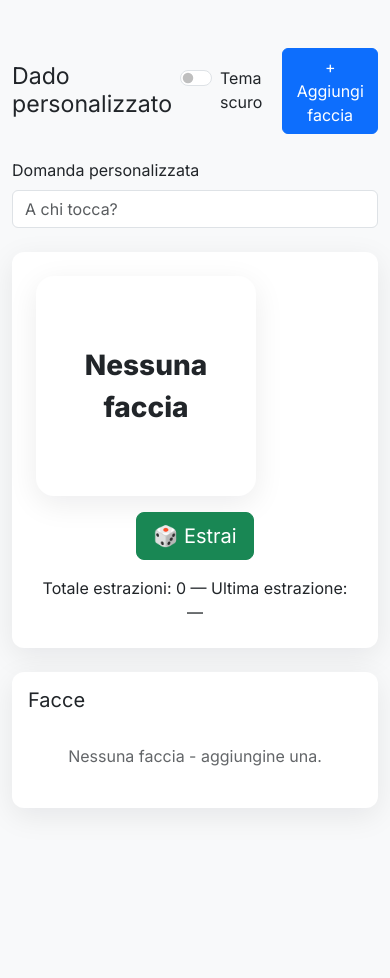
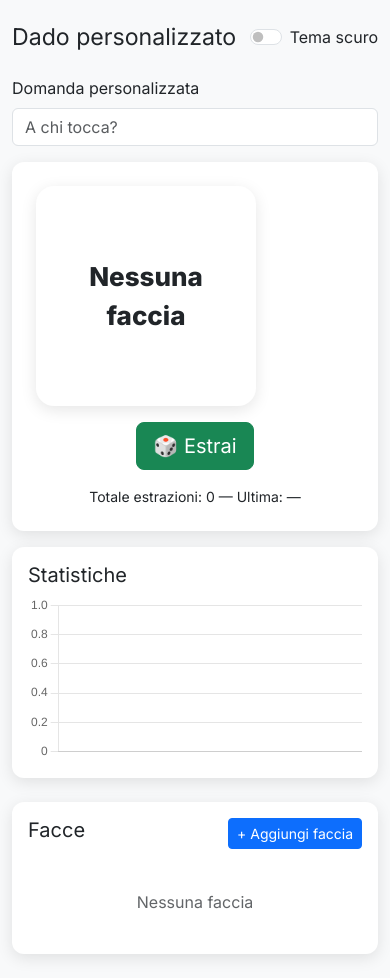
Before and after one commit to MarcoInc/marcoinc.github.io, a plain HTML site: page project/Random dice/index.html in a window 390 px wide. Before the commit the page ends 856 px from the top, so only its background shows below. Drawn offline with nearby package versions, Linux system fonts and the light colour scheme.

Commit message:
Update index.html

```diff
--- a/project/Random dice/index.html
+++ b/project/Random dice/index.html
@@ -3,38 +3,38 @@
 <head>
   <meta charset="utf-8">
   <meta name="viewport" content="width=device-width,initial-scale=1">
-  <title>Dado Personalizzato — A chi tocca?</title>
+  <title>Dado Personalizzato</title>
   <link href="https://cdn.jsdelivr.net/npm/bootstrap@5.3.2/dist/css/bootstrap.min.css" rel="stylesheet">
   <link href="https://fonts.googleapis.com/css2?family=Inter:wght@300;400;600;800&display=swap" rel="stylesheet">
   <style>
     :root{
-      --bg:#f8f9fa; --card:#fff; --text:#212529; --muted:#6c757d; --accent:#0d6efd;
+      --bg:#f8f9fa; --card:#fff; --text:#212529; --muted:#6c757d;
     }
-    .dark{ --bg:#0b1020; --card:#0f1724; --text:#e6eef8; --muted:#9aa7bf; --accent:#66a1ff; }
-    body{ font-family:Inter,system-ui,Segoe UI,Roboto,Helvetica,Arial; background:var(--bg); color:var(--text); }
-    .app-card{ background:var(--card); box-shadow:0 8px 30px rgba(2,6,23,0.08); border-radius:12px; }
+    .dark{ --bg:#0b1020; --card:#0f1724; --text:#e6eef8; --muted:#9aa7bf; }
+    body{ font-family:Inter,system-ui,Segoe UI,Roboto,Helvetica,Arial; background:var(--bg); color:var(--text); transition:background .3s,color .3s; }
+    .app-card{ background:var(--card); box-shadow:0 4px 16px rgba(0,0,0,0.1); border-radius:12px; color:var(--text); }
     .die{ width:220px; height:220px; display:flex; align-items:center; justify-content:center; border-radius:18px; font-weight:700; font-size:22px; text-align:center; padding:18px; }
-    .die .face-text{ font-size:28px; font-weight:800; }
+    .die .face-text{ font-size:26px; font-weight:800; }
     .rolling{ animation:roll 900ms ease-in-out; }
     @keyframes roll{ 0%{ transform:rotate(0) scale(1);} 50%{ transform:rotate(180deg) scale(1.08);} 100%{ transform:rotate(360deg) scale(1);} }
     .no-faces{ opacity:0.7; }
     .confetti-canvas{ position:fixed; left:0; top:0; width:100%; height:100%; pointer-events:none; z-index:1050; }
+    .face-box{ position:relative; padding:10px; border-radius:10px; font-weight:600; text-align:center; cursor:pointer; }
+    .face-box .remove-btn{ position:absolute; top:4px; right:6px; background:rgba(0,0,0,0.6); color:#fff; border:none; border-radius:50%; width:20px; height:20px; font-size:12px; line-height:18px; cursor:pointer; }
   </style>
 </head>
 <body>
   <canvas id="confetti-canvas" class="confetti-canvas"></canvas>
-  <div class="container py-5">
+  <div class="container py-4">
     <div class="d-flex justify-content-between align-items-center mb-4">
       <h1 class="h3 mb-0">Dado personalizzato</h1>
-      <div class="d-flex align-items-center gap-3">
-        <div class="form-check form-switch ms-2">
-          <input class="form-check-input" type="checkbox" id="themeSwitch"> <label for="themeSwitch">Tema scuro</label>
-        </div>
-        <button class="btn btn-primary" id="addFaceBtn">+ Aggiungi faccia</button>
+      <div class="form-check form-switch">
+        <input class="form-check-input" type="checkbox" id="themeSwitch">
+        <label class="form-check-label" for="themeSwitch">Tema scuro</label>
       </div>
     </div>
 
-    <div class="mb-4">
+    <div class="mb-3">
       <label class="form-label">Domanda personalizzata</label>
       <input type="text" id="questionInput" class="form-control" placeholder="A chi tocca?">
     </div>
@@ -46,20 +46,27 @@
             <div class="face-text" id="dieText">Nessuna faccia</div>
           </div>
           <button id="rollBtn" class="btn btn-success btn-lg">🎲 Estrai</button>
-          <div class="mt-3 small-note">Totale estrazioni: <span id="totalDraws">0</span> — Ultima estrazione: <span id="lastDraw">—</span></div>
+          <div class="mt-3 small">Totale estrazioni: <span id="totalDraws">0</span> — Ultima: <span id="lastDraw">—</span></div>
+        </div>
+        <div class="mt-3 p-3 app-card">
+          <h5>Statistiche</h5>
+          <canvas id="statsChart" style="max-height:260px;"></canvas>
         </div>
       </div>
 
       <div class="col-lg-6">
         <div class="p-3 app-card">
-          <h5>Facce</h5>
+          <div class="d-flex justify-content-between align-items-center mb-3">
+            <h5>Facce</h5>
+            <button class="btn btn-primary btn-sm" id="addFaceBtn">+ Aggiungi faccia</button>
+          </div>
           <div id="facesGrid" class="row g-3"></div>
         </div>
       </div>
     </div>
   </div>
 
-  <!-- Modal: Add/Edit Face -->
+  <!-- Modal -->
   <div class="modal fade" id="faceModal" tabindex="-1" aria-hidden="true">
     <div class="modal-dialog">
       <div class="modal-content app-card">
@@ -79,8 +86,15 @@
               <input type="text" id="faceEmoji" class="form-control">
             </div>
             <div class="mb-3">
-              <label class="form-label">Colore sfondo</label>
-              <input type="color" id="faceColor" class="form-control form-control-color" value="#ffd54f">
+              <label class="form-label">Colore preset</label>
+              <select id="faceColor" class="form-select">
+                <option value="#ffd54f">Giallo</option>
+                <option value="#90caf9">Azzurro</option>
+                <option value="#f48fb1">Rosa</option>
+                <option value="#a5d6a7">Verde</option>
+                <option value="#ce93d8">Viola</option>
+                <option value="#ffab91">Arancio</option>
+              </select>
             </div>
           </form>
         </div>
@@ -97,99 +111,82 @@
   <script src="https://cdn.jsdelivr.net/npm/canvas-confetti@1.6.0/dist/confetti.browser.min.js"></script>
 
   <script>
-    const LS_FACES = 'dado_faces_v1';
-    const LS_STATS = 'dado_stats_v1';
-    const LS_SETTINGS = 'dado_settings_v1';
-    const LS_QUESTION = 'dado_question_v1';
+    const LS_FACES='dado_faces_v2'; const LS_STATS='dado_stats_v2'; const LS_SETTINGS='dado_settings_v2'; const LS_QUESTION='dado_question_v2';
 
-    const facesGrid = document.getElementById('facesGrid');
-    const dieText = document.getElementById('dieText');
-    const rollBtn = document.getElementById('rollBtn');
-    const addFaceBtn = document.getElementById('addFaceBtn');
-    const saveFaceBtn = document.getElementById('saveFaceBtn');
-    const faceModal = new bootstrap.Modal(document.getElementById('faceModal'));
-    const questionInput = document.getElementById('questionInput');
+    const facesGrid=document.getElementById('facesGrid');
+    const dieText=document.getElementById('dieText');
+    const rollBtn=document.getElementById('rollBtn');
+    const addFaceBtn=document.getElementById('addFaceBtn');
+    const saveFaceBtn=document.getElementById('saveFaceBtn');
+    const faceModal=new bootstrap.Modal(document.getElementById('faceModal'));
+    const questionInput=document.getElementById('questionInput');
+    const themeSwitch=document.getElementById('themeSwitch');
+    const totalDrawsEl=document.getElementById('totalDraws');
+    const lastDrawEl=document.getElementById('lastDraw');
+    const statsChartCtx=document.getElementById('statsChart').getContext('2d');
 
-    let faces = [];
-    let stats = { total:0, counts:{} };
-    let settings = { dark:false };
+    let faces=[]; let stats={ total:0, counts:{} }; let settings={ dark:false }; let statsChart;
 
     function load(){
-      const f = localStorage.getItem(LS_FACES);
-      const s = localStorage.getItem(LS_STATS);
-      const sett = localStorage.getItem(LS_SETTINGS);
-      const q = localStorage.getItem(LS_QUESTION);
-      if(f) faces = JSON.parse(f);
-      if(s) stats = JSON.parse(s);
-      if(sett) settings = JSON.parse(sett);
-      if(q) questionInput.value = q;
-      renderFaces();
+      const f=localStorage.getItem(LS_FACES); if(f) faces=JSON.parse(f);
+      const s=localStorage.getItem(LS_STATS); if(s) stats=JSON.parse(s);
+      const sett=localStorage.getItem(LS_SETTINGS); if(sett) settings=JSON.parse(sett);
+      const q=localStorage.getItem(LS_QUESTION); if(q) questionInput.value=q;
+      applyTheme(); renderFaces(); updateStatsUI(); initChart();
     }
-
-    function saveFaces(){ localStorage.setItem(LS_FACES, JSON.stringify(faces)); }
-    function saveStats(){ localStorage.setItem(LS_STATS, JSON.stringify(stats)); }
-    function saveSettings(){ localStorage.setItem(LS_SETTINGS, JSON.stringify(settings)); }
-    function saveQuestion(){ localStorage.setItem(LS_QUESTION, questionInput.value); }
+    function saveFaces(){ localStorage.setItem(LS_FACES,JSON.stringify(faces)); }
+    function saveStats(){ localStorage.setItem(LS_STATS,JSON.stringify(stats)); }
+    function saveSettings(){ localStorage.setItem(LS_SETTINGS,JSON.stringify(settings)); }
+    function saveQuestion(){ localStorage.setItem(LS_QUESTION,questionInput.value); }
 
     function renderFaces(){
-      facesGrid.innerHTML = '';
-      if(faces.length===0){
-        facesGrid.innerHTML = '<div class="col-12 text-center p-4 no-faces">Nessuna faccia - aggiungine una.</div>';
-        dieText.innerText = 'Nessuna faccia';
-        return;
-      }
-      faces.forEach((f, idx)=>{
-        const col = document.createElement('div');
-        col.className = 'col-6';
-        col.innerHTML = `<div class="p-2 app-card" style="background:${f.color}">${f.emoji||''} ${f.name}</div>`;
+      facesGrid.innerHTML='';
+      if(faces.length===0){ facesGrid.innerHTML='<div class="col-12 text-center p-4 no-faces">Nessuna faccia</div>'; dieText.innerText='Nessuna faccia'; return; }
+      faces.forEach((f,idx)=>{
+        const col=document.createElement('div'); col.className='col-6 col-md-4';
+        col.innerHTML=`<div class="face-box" style="background:${f.color};color:${getContrastColor(f.color)};">${f.emoji||''} ${f.name}<button class="remove-btn" data-idx="${idx}">×</button></div>`;
         facesGrid.appendChild(col);
+      });
+      document.querySelectorAll('.remove-btn').forEach(btn=>{
+        btn.addEventListener('click',e=>{ const idx=Number(e.target.dataset.idx); faces.splice(idx,1); saveFaces(); renderFaces(); updateChart(); });
       });
     }
 
-    function animateDieWithText(text){
-      const die = document.getElementById('die');
-      die.classList.remove('rolling');
-      void die.offsetWidth;
-      die.classList.add('rolling');
-      dieText.innerText = text;
-      setTimeout(()=> die.classList.remove('rolling'), 900);
-    }
+    function animateDieWithText(text){ const die=document.getElementById('die'); die.classList.remove('rolling'); void die.offsetWidth; die.classList.add('rolling'); dieText.innerText=text; setTimeout(()=>die.classList.remove('rolling'),900); }
 
-    rollBtn.addEventListener('click', ()=>{
+    rollBtn.addEventListener('click',()=>{
       if(faces.length===0) return alert('Aggiungi prima almeno una faccia.');
-      const idx = Math.floor(Math.random()*faces.length);
-      const face = faces[idx];
-      animateDieWithText((questionInput.value||'A chi tocca?') + " → " + (face.emoji||'')+face.name);
-      stats.total = (stats.total||0)+1;
-      stats.counts[face.name] = (stats.counts[face.name]||0)+1;
-      saveStats();
-      confetti({ particleCount: 60, spread: 70, origin: { y: 0.4 } });
+      const idx=Math.floor(Math.random()*faces.length); const face=faces[idx];
+      animateDieWithText((questionInput.value||'A chi tocca?')+" → "+(face.emoji||'')+face.name);
+      stats.total=(stats.total||0)+1; stats.counts[face.name]=(stats.counts[face.name]||0)+1;
+      totalDrawsEl.innerText=stats.total; lastDrawEl.innerText=face.name;
+      saveStats(); updateChart(); confetti({ particleCount:60, spread:70, origin:{ y:0.4 } });
     });
 
-    addFaceBtn.addEventListener('click', ()=>{
-      document.getElementById('faceId').value = '';
-      document.getElementById('faceForm').reset();
-      faceModal.show();
+    addFaceBtn.addEventListener('click',()=>{ document.getElementById('faceId').value=''; document.getElementById('faceForm').reset(); faceModal.show(); });
+    saveFaceBtn.addEventListener('click',()=>{
+      const id=document.getElementById('faceId').value;
+      const name=document.getElementById('faceName').value.trim();
+      const emoji=document.getElementById('faceEmoji').value.trim();
+      const color=document.getElementById('faceColor').value;
+      if(!name){ alert('Inserisci un nome'); return; }
+      if(faces.find(f=>f.name.toLowerCase()===name.toLowerCase() && id==='')){ alert('Questa faccia esiste già'); return; }
+      const obj={ name,emoji,color };
+      if(id===''){ faces.push(obj); } else { faces[Number(id)]=obj; }
+      saveFaces(); renderFaces(); updateChart(); faceModal.hide();
     });
 
-    saveFaceBtn.addEventListener('click', ()=>{
-      const id = document.getElementById('faceId').value;
-      const name = document.getElementById('faceName').value.trim();
-      const emoji = document.getElementById('faceEmoji').value.trim();
-      const color = document.getElementById('faceColor').value;
-      if(!name){ alert('Inserisci un nome'); return; }
-      if(faces.find(f=>f.name.toLowerCase()===name.toLowerCase() && id==='')){ alert('Questa faccia esiste già'); return; }
-      const obj = { name, emoji, color };
-      if(id===''){
-        faces.push(obj);
-      } else {
-        faces[Number(id)] = obj;
-      }
-      saveFaces(); renderFaces();
-      faceModal.hide();
-    });
+    questionInput.addEventListener('input',saveQuestion);
 
-    questionInput.addEventListener('input', saveQuestion);
+    function applyTheme(){ if(settings.dark) document.body.classList.add('dark'); else document.body.classList.remove('dark'); themeSwitch.checked=settings.dark; }
+    themeSwitch.addEventListener('change',()=>{ settings.dark=themeSwitch.checked; applyTheme(); saveSettings(); });
+
+    function updateStatsUI(){ totalDrawsEl.innerText=stats.total||0; lastDrawEl.innerText=stats.last||'—'; }
+
+    function initChart(){ statsChart=new Chart(statsChartCtx,{ type:'bar', data:{ labels:[], datasets:[{ label:'Estrazioni', data:[] }] }, options:{ responsive:true, plugins:{ legend:{ display:false } } } }); updateChart(); }
+    function updateChart(){ if(!statsChart) return; statsChart.data.labels=faces.map(f=>f.name); statsChart.data.datasets[0].data=faces.map(f=>stats.counts[f.name]||0); statsChart.update(); }
+
+    function getContrastColor(hex){ if(!hex) return '#000'; const c=hex.substring(1); const r=parseInt(c.substr(0,2),16); const g=parseInt(c.substr(2,2),16); const b=parseInt(c.substr(4,2),16); const yiq=((r*299)+(g*587)+(b*114))/1000; return (yiq>=128)?'#111':'#fff'; }
 
     load();
   </script>
```
